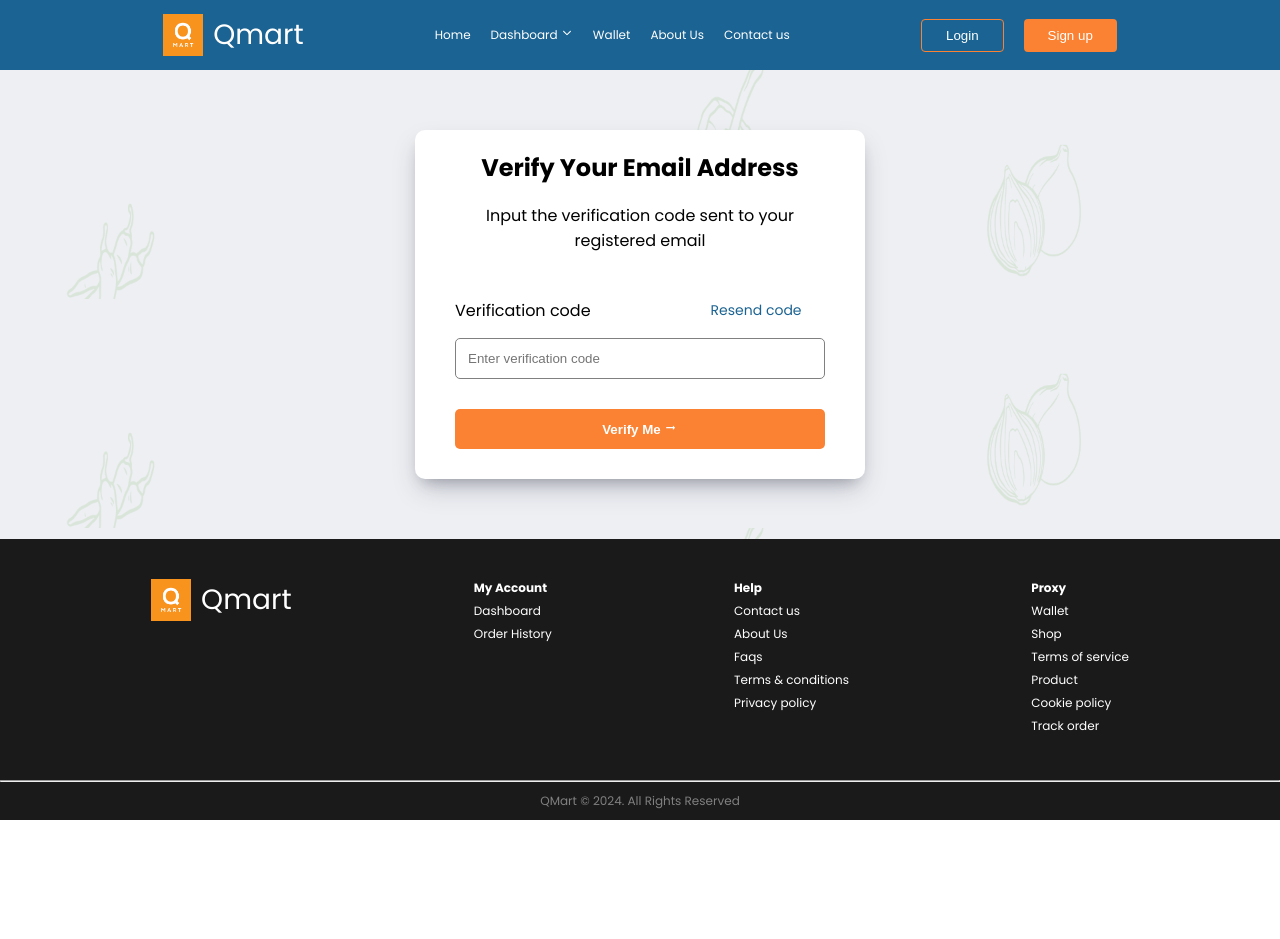
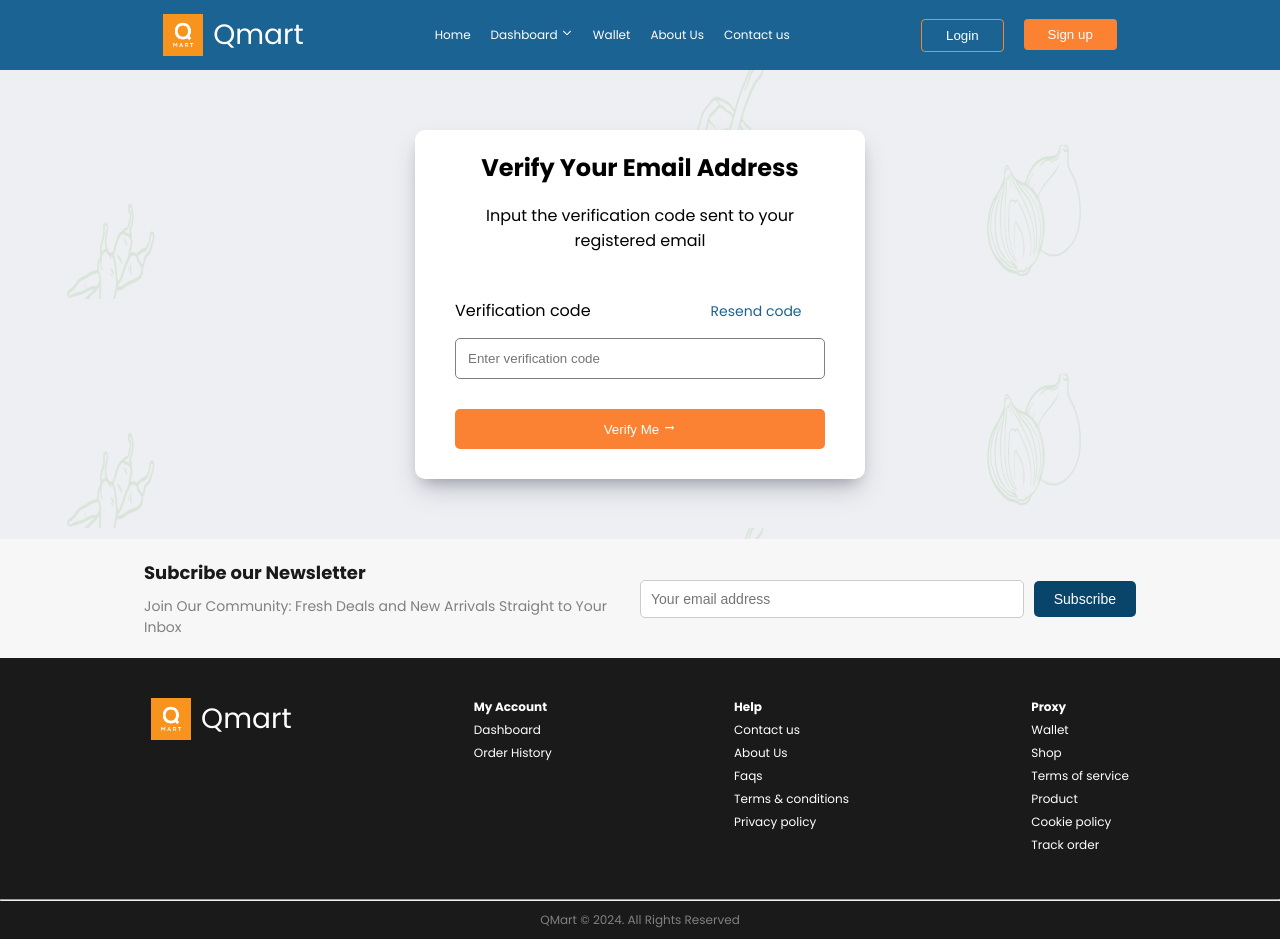
Before and after one commit to QmartCodeBursters/QMART-frontend, a React (Vite) app: page /verify in a window 1280 px wide. Before the commit the page ends 820 px from the top, so only its background shows below. Built offline with nearby package versions, Linux system fonts and the light colour scheme.

Commit message:
Emmanuel updated

```diff
--- a/index.html
+++ b/index.html
@@ -2,7 +2,7 @@
 <html lang="en">
   <head>
     <meta charset="UTF-8" />
-    <link rel="icon" href="./public/logo.png" >
+    <link rel="icon" href="./logo.png" >
     <meta name="viewport" content="width=device-width, initial-scale=1.0" />
     <title>QMART</title>
   </head>
--- a/src/components/Hero/Hero.jsx
+++ b/src/components/Hero/Hero.jsx
@@ -1,5 +1,6 @@
 import heroimage from "../../assets/png/heroimagone.png"
 import { MdArrowRightAlt } from "react-icons/md";
+import { Link } from "react-router-dom";
 import styled from "styled-components";
 
 const Hero = () => {
@@ -15,7 +16,7 @@ const Hero = () => {
                     <h3>Empowering merchants with seamless payments — scan, pay, and confirm in <span>seconds!</span> </h3>
                     <p>Seamless shopping, anytime, anywhere!</p>
 
-                    <button>Get started <MdArrowRightAlt/> </button>
+                    <Link to= "/signup"><button>Get started <MdArrowRightAlt/> </button></Link>
                 </HeroDetails>
             </HeroContents>
 
@@ -110,6 +111,9 @@ const HeroDetails = styled.div`
     }
     }
 
+    a {
+        text-decoration: none;
+    }
     span {
         color: red;
     }
--- a/src/components/Login-Signup/Login.jsx
+++ b/src/components/Login-Signup/Login.jsx
@@ -19,7 +19,8 @@ const Login = () => {
 
           <p>Forgot Password?</p>
 
-          <button type="submit"><Link to="/">Login</Link></button>
+          <Link to="/"><button type="submit">Login</button></Link>
+
 
 
 
--- a/src/components/Login-Signup/Signup.jsx
+++ b/src/components/Login-Signup/Signup.jsx
@@ -29,7 +29,8 @@ const Signup = () => {
             </CheckboxWrapper>
           </p>
 
-          <button type="submit"><Link to="/verify">Create Account</Link></button>
+          <Link  to="/verify"><button type="submit">Create Account</button></Link>
+
 
 
 
--- a/src/components/Login-Signup/Verify.jsx
+++ b/src/components/Login-Signup/Verify.jsx
@@ -14,13 +14,15 @@ const Verify = () => {
           <label> <br/>
             <article>
               <p>Verification code</p>
-              <span>Resend code</span> <br/>
+              <Link to= "/verify"><span>Resend code</span> <br/></Link>
+
             </article>
 
           <input type="text"  placeholder="Enter verification code"/>
           </label>
 
-          <button type="submit"><Link to= "/login">Verify Me <MdArrowRightAlt/></Link> </button>
+          <Link to= "/login"><button type="submit">Verify Me <MdArrowRightAlt/></button></Link>
+
 
         </form>
 
@@ -85,6 +87,10 @@ const LoginContainer = styled.div`
         color: #1B6392;
         font-size: 14px;
       }
+      a {
+        color: black;
+        text-decoration: none;
+      }
 
     }
     h2 {
--- a/src/static/Footer/Footer.jsx
+++ b/src/static/Footer/Footer.jsx
@@ -1,11 +1,29 @@
 import styled from 'styled-components'
 import qlogo from '../../assets/png/logo.png'
+
 // import './Footer.css'
 
 const Footer = () =>{
     return(
+<>
+
      <Wrapper>
+        <Newscont>
+              <ContentWrapper>
+              <Subscribe>
+                <h4>Subcribe our Newsletter</h4>
+                <p>Join Our Community: Fresh Deals and New Arrivals Straight to Your Inbox</p>
+                </Subscribe>
+
+                <Inputfield>
+                    <input type="text" placeholder='Your email address'/> <button>Subscribe</button>
+                </Inputfield>
+              </ContentWrapper>
+            </Newscont>
         <FooterCont>
+
+
+
           <FooterSection>
             <ul>
               <Logocont>
@@ -53,6 +71,7 @@ const Footer = () =>{
      </Hrline>
     </Wrapper>
 
+    </>
     )
   }
 
@@ -83,6 +102,103 @@ const Footer = () =>{
       align-items: center;
     }
   `
+const Newscont = styled.div`
+width: 100%;
+background-color: #f7f7f7;
+display: flex;
+justify-content: center;
+padding: 20px;
+
+@media (max-width: 768px) {
+  padding: 20px 10px;
+}
+`;
+
+const ContentWrapper = styled.div`
+max-width: 1280px;
+width: 80%;
+display: flex;
+align-items: center;
+justify-content: space-evenly;
+
+@media (max-width: 768px) {
+  flex-direction: column;
+  align-items: center;
+}
+`;
+
+const Subscribe = styled.div`
+flex: 1;
+text-align: left;
+
+h4 {
+  font-size: 18px;
+  color: #1a1a1a;
+  margin-bottom: 10px;
+}
+
+p {
+  font-size: 14px;
+  color: grey;
+  margin: 0;
+}
+
+@media (max-width: 768px) {
+  text-align: center;
+  margin-bottom: 20px;
+}
+`;
+
+const Inputfield = styled.div`
+flex: 1;
+display: flex;
+align-items: center;
+justify-content: flex-end;
+gap: 10px;
+
+input {
+  flex: 1;
+  max-width: 400px;
+  padding: 10px;
+  font-size: 14px;
+  border: 1px solid #ccc;
+  border-radius: 4px 0 0 4px;
+  outline: none;
+  position: relative;
+  border-radius: 5px;
+}
+
+button {
+  padding: 10px 20px;
+  font-size: 14px;
+  background-color:#09456B;
+  color: #fff;
+  border: none;
+  border-radius: 5px;
+
+  ;
+  cursor: pointer;
+
+  &:hover {
+    background-color: #333;
+  }
+}
+
+@media (max-width: 768px) {
+  justify-content: center;
+
+  input {
+    max-width: none;
+    width: 70%;
+  }
+
+  button {
+    flex: 0;
+  }
+}
+`;
+
+
   const FooterSection = styled.div`
     /* flex: 1; */
     /* min-width: 100px; */
--- a/src/static/Header/Headerr.jsx
+++ b/src/static/Header/Headerr.jsx
@@ -32,8 +32,14 @@ const Header = () => {
           </Navlist>
 
           <Signcont>
-            <LoginButton><Link to="/login">Login</Link> </LoginButton>
-            <SigninButton><Link to="/signup" >Sign up</Link>  </SigninButton>
+              <Link to="/login">
+                  <LoginButton LoginButton>Login </LoginButton>
+              </Link>
+
+              <Link to="/signup">
+              <SigninButton>Sign up </SigninButton>
+              </Link>
+
           </Signcont>
 
           <Sidenav onClick={handleToggle} ><IoReorderTwoOutline/></Sidenav>
```
